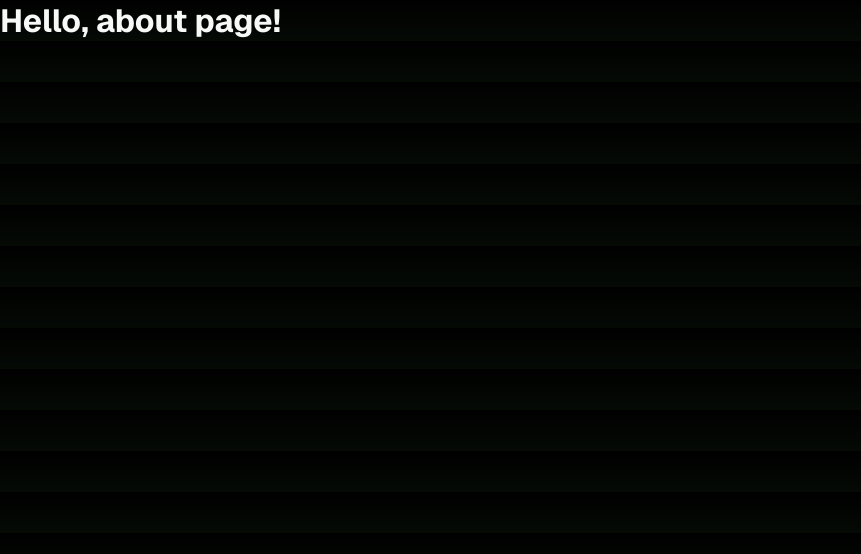
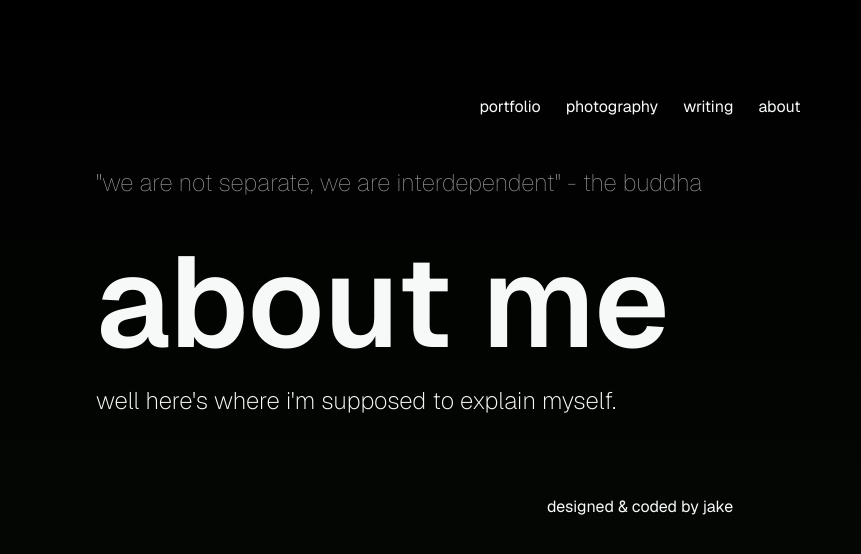
Before and after one commit to jakegreenbergbell/portfolio, a Next.js app: page /home/about in a window 1280 px wide. Shown: the top 554 px of the page, without its empty margins (0-861 px from the left). Built offline with nearby package versions, Linux system fonts and the light colour scheme.

Commit message:
Started About Page. - Made minor changes to Writing page.

```diff
--- a/src/app/components/Footer.js
+++ b/src/app/components/Footer.js
@@ -1,3 +1,12 @@
+import styled from "styled-components";
+
 export default function Footer(props) {
-    return <div>designed & coded by jake</div>;
+    return <StyledFooter>designed & coded by jake</StyledFooter>;
 }
+
+const StyledFooter = styled.div`
+    margin-top: 80px;
+    position: sticky;
+    bottom: 0;
+    align-self: center;
+`;
--- a/src/app/components/Header.js
+++ b/src/app/components/Header.js
@@ -9,7 +9,7 @@ export default function Header(props) {
             <Link href="/home/portfolio">portfolio</Link>
             <Link href="/home/photography">photography</Link>
             <Link href="/home/writing">writing</Link>
-            <Link href="/home/about">about me</Link>
+            <Link href="/home/about">about</Link>
         </StyledHeader>
     );
 }
--- /dev/null
+++ b/src/app/components/QuoteText.js
@@ -0,0 +1,16 @@
+import styled from "styled-components";
+
+export default function QuoteText(props) {
+    const { className, children } = props;
+
+    return <StyledText className={className}>{children}</StyledText>;
+}
+
+const StyledText = styled.div`
+    font-size: var(--body-fs);
+    font-weight: 100;
+    color: rgb(150 150 150);
+
+    margin-top: 50px;
+    margin-bottom: 20px;
+`;
--- a/src/app/home/about/page.js
+++ b/src/app/home/about/page.js
@@ -1,4 +1,41 @@
-// `app/page.js` is the UI for the `/` URL
-export default function Page() {
-    return <h1>Hello, about page!</h1>;
+"use client";
+
+import styled from "styled-components";
+import Header from "@/app/components/Header";
+import { motion } from "framer-motion";
+import HeaderText from "@/app/components/HeaderText";
+import BodyText from "@/app/components/BodyText";
+import Footer from "@/app/components/Footer";
+import QuoteText from "@/app/components/QuoteText";
+
+export default function About() {
+    return (
+        <main>
+            <Container>
+                <Header />
+                <QuoteText>
+                    "we are not separate, we are interdependent" - the buddha
+                </QuoteText>
+                <motion.div
+                    layout
+                    initial={{ opacity: 0, marginTop: "-20px" }}
+                    animate={{ opacity: 1, marginTop: "0px" }}
+                    transition={{ duration: 1.5, ease: "easeIn" }}
+                >
+                    <HeaderText>about me</HeaderText>
+                    <BodyText>
+                        well here's where i'm supposed to explain myself.
+                    </BodyText>
+                </motion.div>
+                <Footer />
+            </Container>
+        </main>
+    );
 }
+
+const Container = styled.div`
+    display: flex;
+    flex-direction: column;
+    min-height: 100vh;
+    padding: 6rem;
+`;
```
Also changed, not shown: src/app/home/page.js (+3 -10 lines), src/app/home/writing/page.js (+15 -10 lines).
